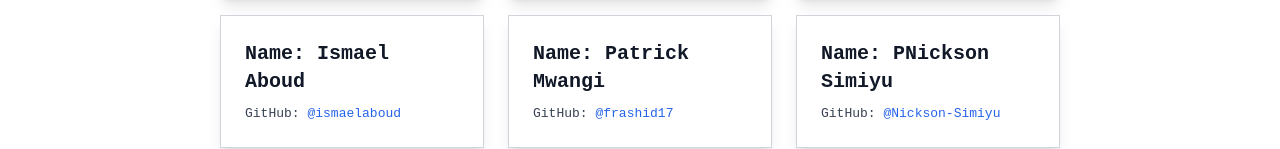
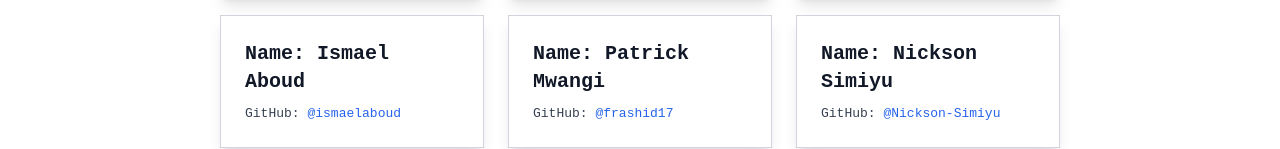
Before and after one commit to swahilipothub-dev/developers-profile, a Next.js app: page /contributors in a window 1280 px wide. Shown: the part 266-415 px from the top of the page. Built offline with nearby package versions, Linux system fonts and the light colour scheme.

Commit message:
Update contributors.ts

```diff
--- a/app/data/contributors.ts
+++ b/app/data/contributors.ts
@@ -20,7 +20,7 @@
         "github": "frashid17"
     },
     {
-        "name": "PNickson Simiyu",
+        "name": "Nickson Simiyu",
         "github": "Nickson-Simiyu"
     }
 ]
```
